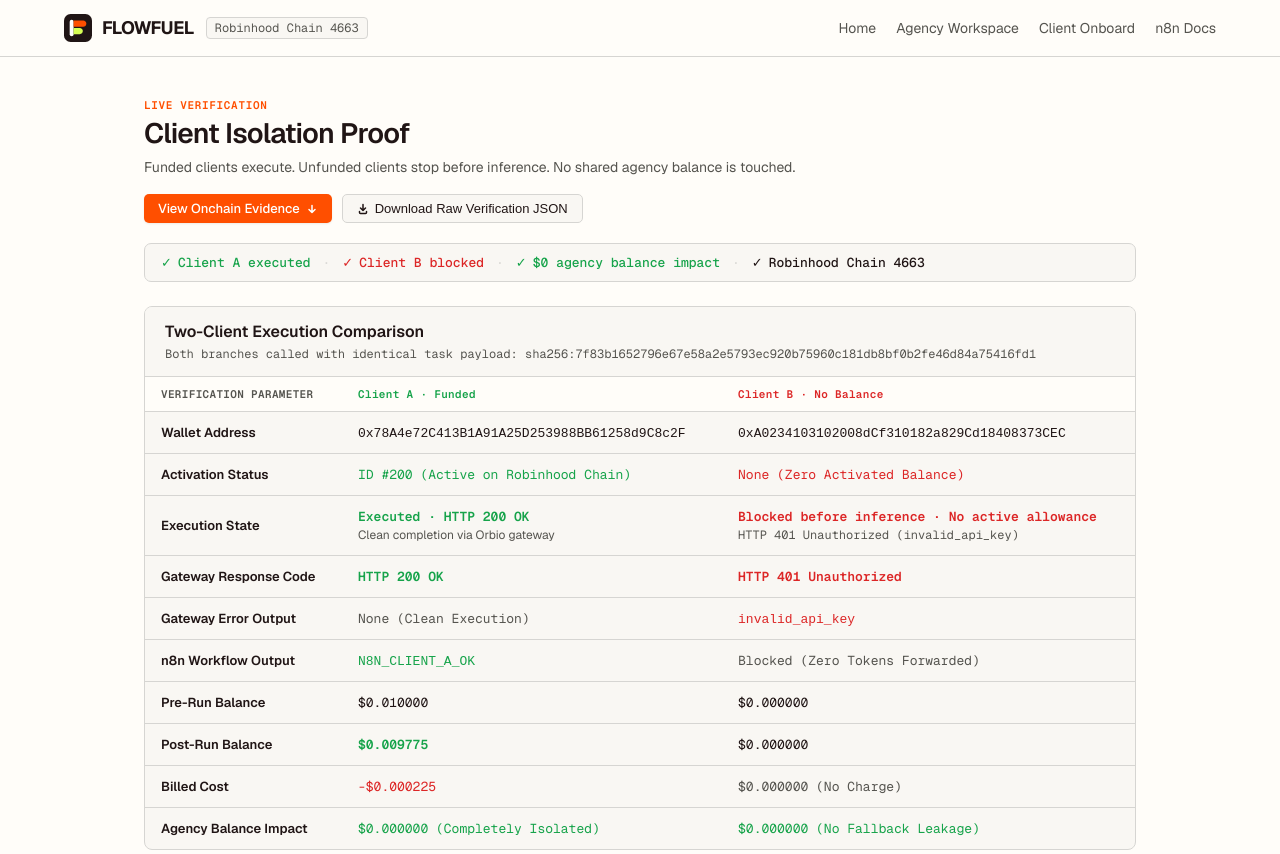
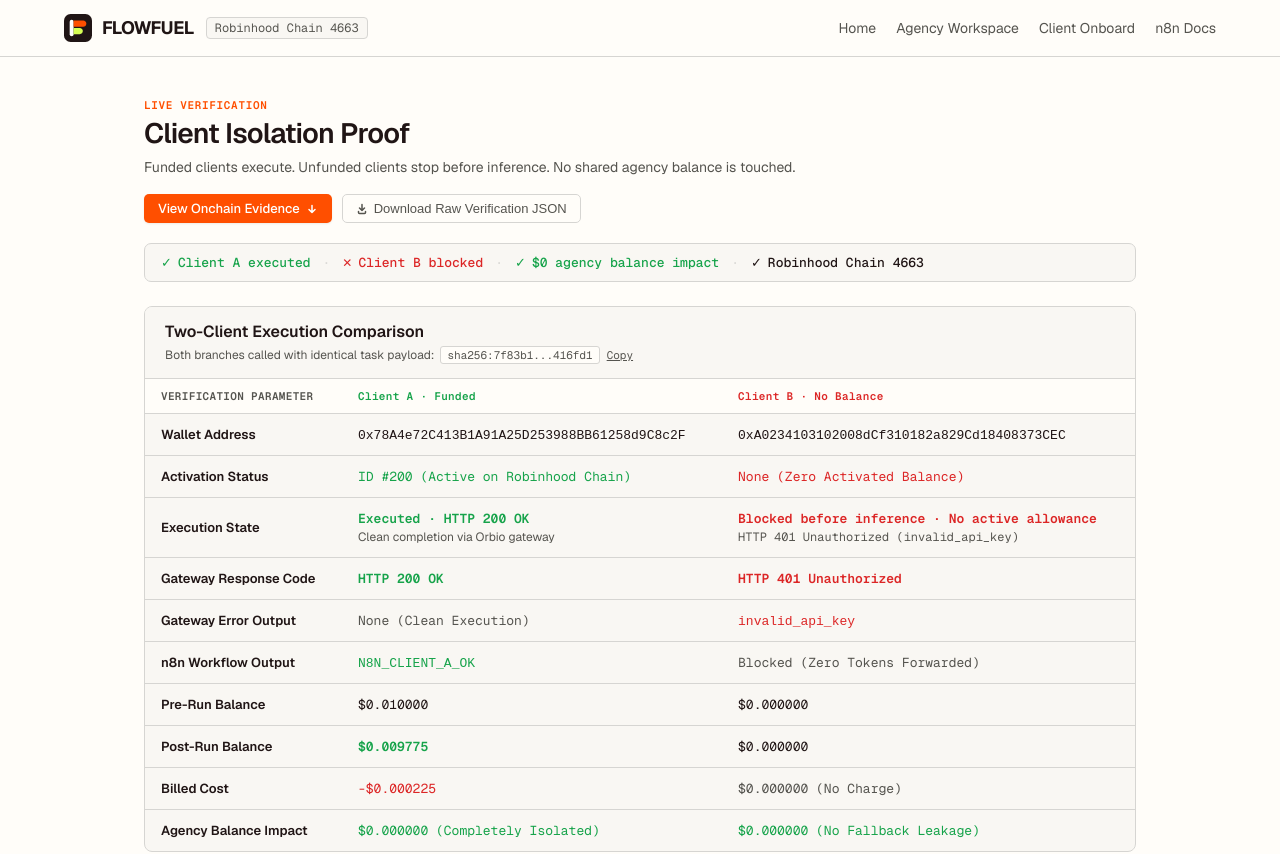
Before and after one commit to mystiquemide/flowfuel, a Next.js app in the folder apps/web/: page /proof in a window 1280 px wide. Shown: the top 854 px of the page. Built offline with nearby package versions, Linux system fonts and the light colour scheme.

Commit message:
Refine proof summary indicators, task hash truncation, and footer accuracy
Use red blocked indicator for Client B in summary strip, quiet JSON download button styling, aggressively truncate comparison task hash with interactive copy, and align footer subtext with artifact scope.

```diff
--- a/apps/web/src/app/proof/page.tsx
+++ b/apps/web/src/app/proof/page.tsx
@@ -189,10 +189,10 @@
                 display: "inline-flex",
                 alignItems: "center",
                 gap: 6,
-                backgroundColor: "var(--surface)",
-                color: "var(--ink)",
+                backgroundColor: "transparent",
+                color: "var(--ink-muted)",
                 border: "1px solid var(--border)",
-                padding: "6px 14px",
+                padding: "6px 13px",
                 borderRadius: 5,
                 fontSize: "0.8125rem",
                 fontWeight: 500,
@@ -229,7 +229,7 @@
           </div>
           <span style={{ color: "var(--border)" }}>·</span>
           <div style={{ display: "inline-flex", alignItems: "center", gap: 6, color: "var(--danger)", fontWeight: 500 }}>
-            <span>✓</span>
+            <span style={{ fontSize: "0.75rem" }}>✕</span>
             <span>Client B blocked</span>
           </div>
           <span style={{ color: "var(--border)" }}>·</span>
@@ -264,9 +264,41 @@
             <h2 style={{ fontSize: "1rem", fontWeight: 600, margin: 0, color: "var(--ink)" }}>
               Two-Client Execution Comparison
             </h2>
-            <p style={{ margin: "4px 0 0", fontSize: "0.75rem", color: "var(--ink-muted)", fontFamily: "var(--font-mono)" }}>
-              Both branches called with identical task payload: sha256:7f83b1652796e67e58a2e5793ec920b75960c181db8bf0b2fe46d84a75416fd1
-            </p>
+            <div style={{ margin: "4px 0 0", fontSize: "0.75rem", color: "var(--ink-muted)", display: "flex", alignItems: "center", gap: 6, flexWrap: "wrap" }}>
+              <span>Both branches called with identical task payload:</span>
+              <span style={{ display: "inline-flex", alignItems: "center", gap: 5 }}>
+                <code
+                  title="sha256:7f83b1652796e67e58a2e5793ec920b75960c181db8bf0b2fe46d84a75416fd1"
+                  style={{
+                    fontSize: "0.6875rem",
+                    fontFamily: "var(--font-mono)",
+                    color: "var(--ink-muted)",
+                    backgroundColor: "var(--canvas)",
+                    padding: "1px 6px",
+                    borderRadius: 3,
+                    border: "1px solid var(--border)",
+                  }}
+                >
+                  sha256:7f83b1...416fd1
+                </code>
+                <button
+                  type="button"
+                  onClick={() => handleCopy("sha256:7f83b1652796e67e58a2e5793ec920b75960c181db8bf0b2fe46d84a75416fd1")}
+                  style={{
+                    background: "none",
+                    border: "none",
+                    padding: "0 2px",
+                    cursor: "pointer",
+                    color: copiedHash === "sha256:7f83b1652796e67e58a2e5793ec920b75960c181db8bf0b2fe46d84a75416fd1" ? "var(--success)" : "var(--ink-muted)",
+                    fontSize: "0.6875rem",
+                    fontFamily: "var(--font-mono)",
+                    textDecoration: "underline",
+                  }}
+                >
+                  {copiedHash === "sha256:7f83b1652796e67e58a2e5793ec920b75960c181db8bf0b2fe46d84a75416fd1" ? "Copied" : "Copy"}
+                </button>
+              </span>
+            </div>
           </div>
 
           <div style={{ overflowX: "auto" }}>
@@ -554,7 +586,7 @@
         {/* Footer Subtext */}
         <div style={{ textAlign: "center", paddingTop: 8 }}>
           <p style={{ fontSize: "0.6875rem", color: "var(--ink-subtle)", fontFamily: "var(--font-mono)", margin: 0 }}>
-            Verified live · Robinhood Chain 4663 · Orbio Gateway · All transactions cryptographically verified onchain
+            Verified live · Robinhood Chain 4663 · Orbio Gateway · All listed artifacts are verifiable onchain
           </p>
         </div>
       </main>
```
